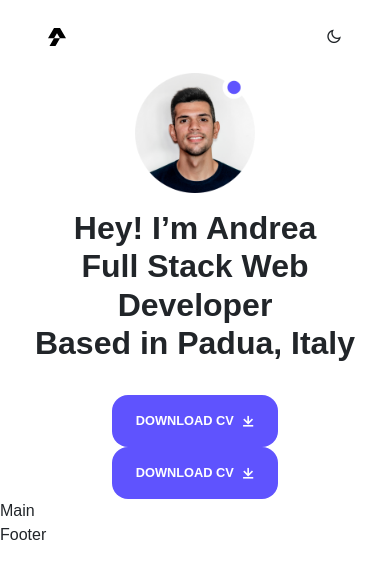
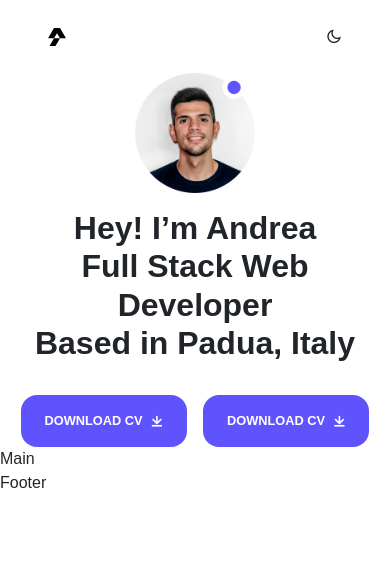
Before and after one commit to andrea-salvalaggio/my-portfolio, a Vue app: page / in a window 390 px wide. Shown: the top 578 px of the page. Built offline with nearby package versions, Linux system fonts and the light colour scheme.

Commit message:
fix: :bug: Fix button column from mobile to desktop view

```diff
--- a/src/components/Header/Hero/HeroElement.vue
+++ b/src/components/Header/Hero/HeroElement.vue
@@ -9,13 +9,13 @@
         </h2>
       </div>
     </div>
-    <div class="col-12 d-md-flex justify-content-center text-center pt-2">
-      <div class="button-container pe-md-2">
+    <div class="col-12 d-flex justify-content-center text-center pt-2">
+      <div class="button-container pe-2">
         <button class="btn text-uppercase text-white border-0 px-4 py-3">download cv
           <i class="ri-download-line align-middle ps-1"></i>
         </button>
       </div>
-      <div class="button-container ps-md-2">
+      <div class="button-container ps-2">
         <button class="btn text-uppercase text-white border-0 px-4 py-3">download cv
           <i class="ri-download-line align-middle ps-1"></i>
         </button>
```
